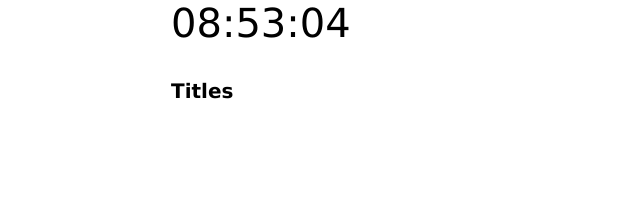
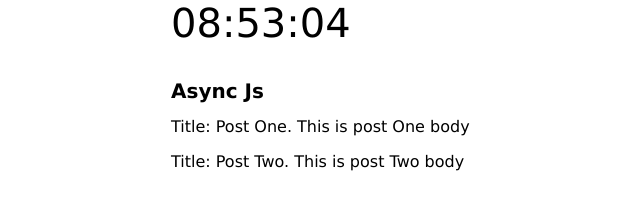
Before and after one commit to MariusCodeAcademy/feu5-19_JS_async_promise_callbacks, a plain HTML site: page index.html in a window 1280 px wide. Shown: the whole page, without its empty margins (79-719 px from the left). Drawn offline with Linux system fonts and the light colour scheme.

Commit message:
post problem

```diff
--- a/index.html
+++ b/index.html
@@ -5,19 +5,22 @@
   <meta charset="UTF-8">
   <meta http-equiv="X-UA-Compatible" content="IE=edge">
   <meta name="viewport" content="width=device-width, initial-scale=1.0">
-  <title>Titles</title>
+  <title>Async Js</title>
   <link rel="stylesheet" href="css/main.css">
   <script type="module" src="js/main.js"></script>
   <!-- <script src="js/setTimeout.js" defer></script> -->
-  <script src="js/callbacks.js" defer></script>
+  <!-- <script src="js/callbacks.js" defer></script> -->
+  <script src="js/posts.js" defer></script>
 </head>
 
 <body>
   <div class="container">
     <h2 class="clock" id="time"></h2>
-    <h1>Titles</h1>
+    <h1>Async Js</h1>
 
-    <div id="app"></div>
+    <div id="app">
+      <h2>Loading...</h2>
+    </div>
 
     <!-- content -->
   </div>
--- a/js/main.js
+++ b/js/main.js
@@ -1,5 +1,5 @@
 import tick from './modules/clock.js';
 
 console.log('main.js file was loaded');
-
+tick();
 setInterval(tick, 1000);
--- a/js/posts.js
+++ b/js/posts.js
@@ -1,7 +1,34 @@
 'use strict';
 console.log('posts.js file was loaded');
+
+// taikomes
+const appEl = document.getElementById('app');
 
 const posts = [
   { title: 'Post One', body: 'This is post One body' },
   { title: 'Post Two', body: 'This is post Two body' },
 ];
+
+// gauti postus imituojam kad truka 1.5sek juos gauti
+function getPosts() {
+  setTimeout(() => {
+    appEl.innerHTML = '';
+    posts.forEach(({ title, body }) => {
+      const pEl = document.createElement('p');
+      pEl.textContent = `Title: ${title}. ${body}`;
+      appEl.append(pEl);
+    });
+  }, 1500);
+}
+
+// create post funkcija kuti ideda nauja posta i pos masyva
+function createPost(newPostObj) {
+  setTimeout(() => {
+    posts.push(newPostObj);
+    console.log('created Post');
+  }, 2500);
+}
+
+createPost({ title: 'Post Three', body: 'This is post Three body' });
+
+getPosts();
```
